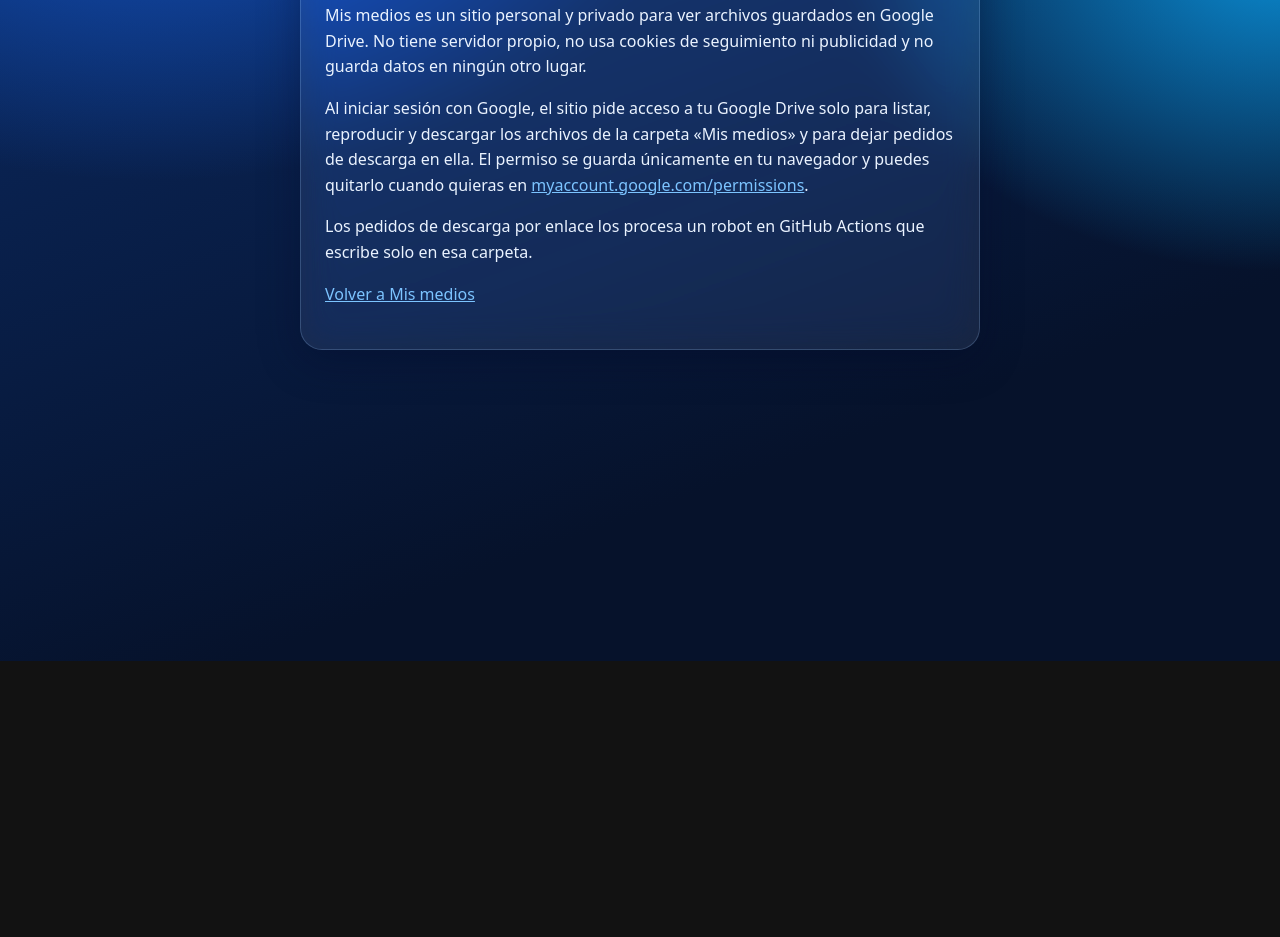
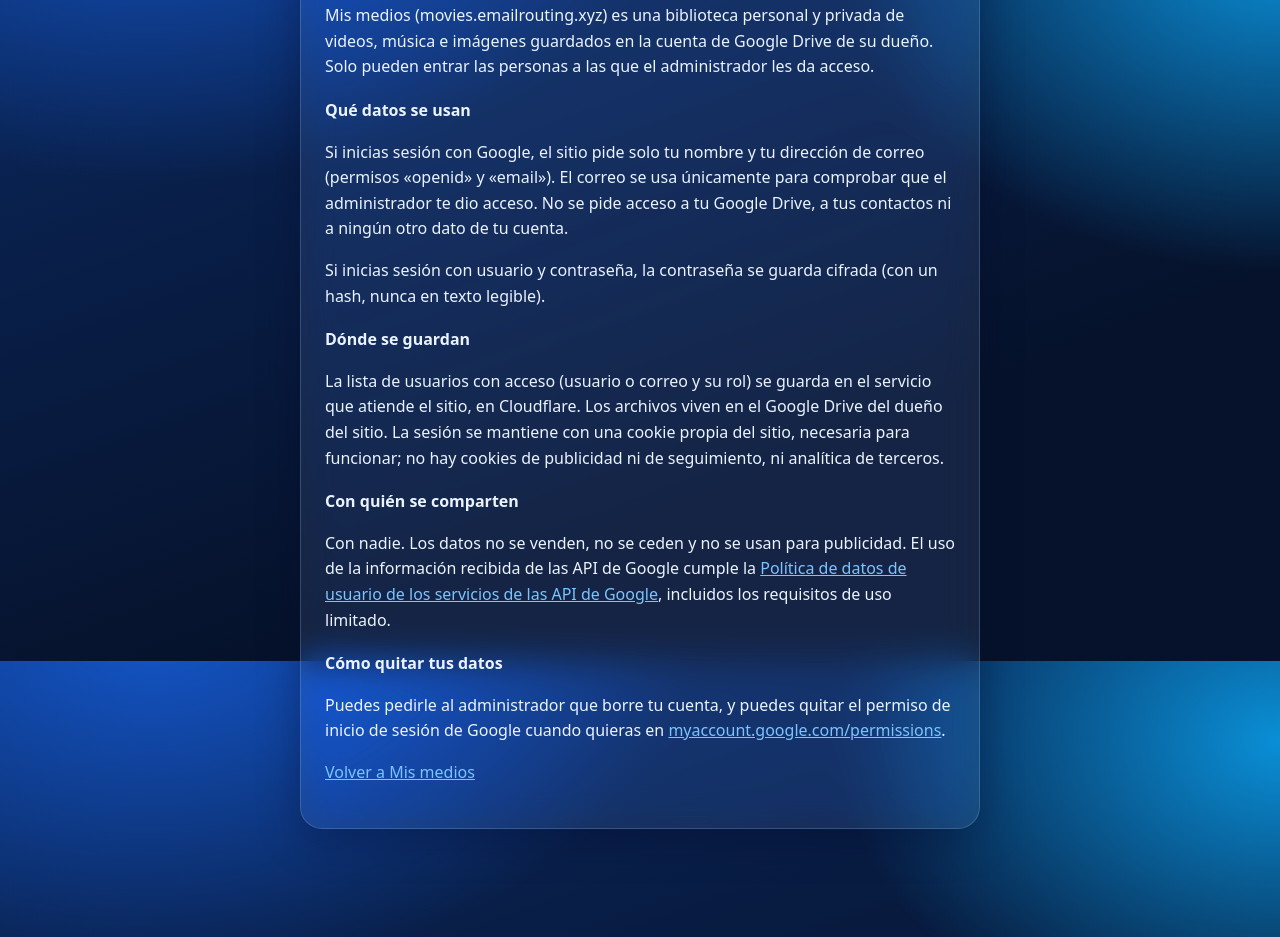
Before and after one commit to MiInfcl/movies, a plain HTML site: page privacidad.html in a window 1280 px wide. Shown: the part 139-1076 px from the top of the page. Before the commit the page ends 800 px from the top, so only its background shows below. Drawn offline with Linux system fonts and the light colour scheme.

Commit message:
Inicio con descripción y enlaces legales; privacidad actualizada (Worker, alcances openid/email)
Co-Authored-By: Claude Opus 5.5 <noreply@anthropic.com>

```diff
--- a/privacidad.html
+++ b/privacidad.html
@@ -1,3 +1,14 @@
 <!doctype html><html lang="es"><meta charset="utf-8"><meta name="viewport" content="width=device-width,initial-scale=1"><meta name="theme-color" content="#0b2a63"><title>Privacidad · Mis medios</title>
-<link rel="icon" href="icono.svg" type="image/svg+xml"><link rel="stylesheet" href="style.css"><style>.doc{max-width:680px;margin:6vh auto;padding:26px 24px;line-height:1.6}.doc h1{font-size:1.3rem;margin:0 0 10px}.doc a{color:var(--acc2)}</style>
-<body><div class="wrap"><div class="glass doc"><h1>Privacidad</h1><p>Mis medios es un sitio personal y privado para ver archivos guardados en Google Drive. No tiene servidor propio, no usa cookies de seguimiento ni publicidad y no guarda datos en ningún otro lugar.</p><p>Al iniciar sesión con Google, el sitio pide acceso a tu Google Drive solo para listar, reproducir y descargar los archivos de la carpeta «Mis medios» y para dejar pedidos de descarga en ella. El permiso se guarda únicamente en tu navegador y puedes quitarlo cuando quieras en <a href="https://myaccount.google.com/permissions">myaccount.google.com/permissions</a>.</p><p>Los pedidos de descarga por enlace los procesa un robot en GitHub Actions que escribe solo en esa carpeta.</p><p><a href="./">Volver a Mis medios</a></p></div></div></html>
+<link rel="icon" href="icono.svg" type="image/svg+xml"><link rel="stylesheet" href="style.css"><style>.doc{max-width:680px;margin:6vh auto;padding:26px 24px;line-height:1.6}.doc h1{font-size:1.3rem;margin:0 0 10px}.doc h2{font-size:1rem;margin:18px 0 4px}.doc a{color:var(--acc2)}</style>
+<body><div class="wrap"><div class="glass doc"><h1>Política de privacidad</h1>
+<p>Mis medios (movies.emailrouting.xyz) es una biblioteca personal y privada de videos, música e imágenes guardados en la cuenta de Google Drive de su dueño. Solo pueden entrar las personas a las que el administrador les da acceso.</p>
+<h2>Qué datos se usan</h2>
+<p>Si inicias sesión con Google, el sitio pide solo tu nombre y tu dirección de correo (permisos «openid» y «email»). El correo se usa únicamente para comprobar que el administrador te dio acceso. No se pide acceso a tu Google Drive, a tus contactos ni a ningún otro dato de tu cuenta.</p>
+<p>Si inicias sesión con usuario y contraseña, la contraseña se guarda cifrada (con un hash, nunca en texto legible).</p>
+<h2>Dónde se guardan</h2>
+<p>La lista de usuarios con acceso (usuario o correo y su rol) se guarda en el servicio que atiende el sitio, en Cloudflare. Los archivos viven en el Google Drive del dueño del sitio. La sesión se mantiene con una cookie propia del sitio, necesaria para funcionar; no hay cookies de publicidad ni de seguimiento, ni analítica de terceros.</p>
+<h2>Con quién se comparten</h2>
+<p>Con nadie. Los datos no se venden, no se ceden y no se usan para publicidad. El uso de la información recibida de las API de Google cumple la <a href="https://developers.google.com/terms/api-services-user-data-policy">Política de datos de usuario de los servicios de las API de Google</a>, incluidos los requisitos de uso limitado.</p>
+<h2>Cómo quitar tus datos</h2>
+<p>Puedes pedirle al administrador que borre tu cuenta, y puedes quitar el permiso de inicio de sesión de Google cuando quieras en <a href="https://myaccount.google.com/permissions">myaccount.google.com/permissions</a>.</p>
+<p><a href="./">Volver a Mis medios</a></p></div></div></html>
```
Also changed, not shown: index.html (+4 -0 lines).
